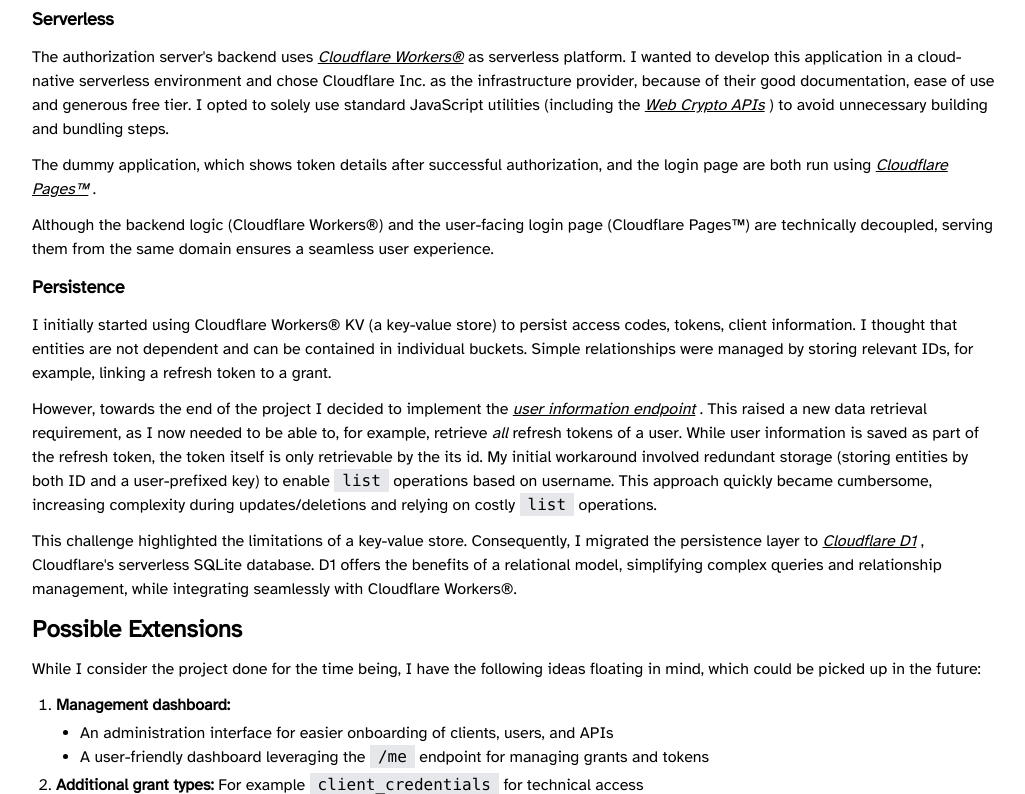
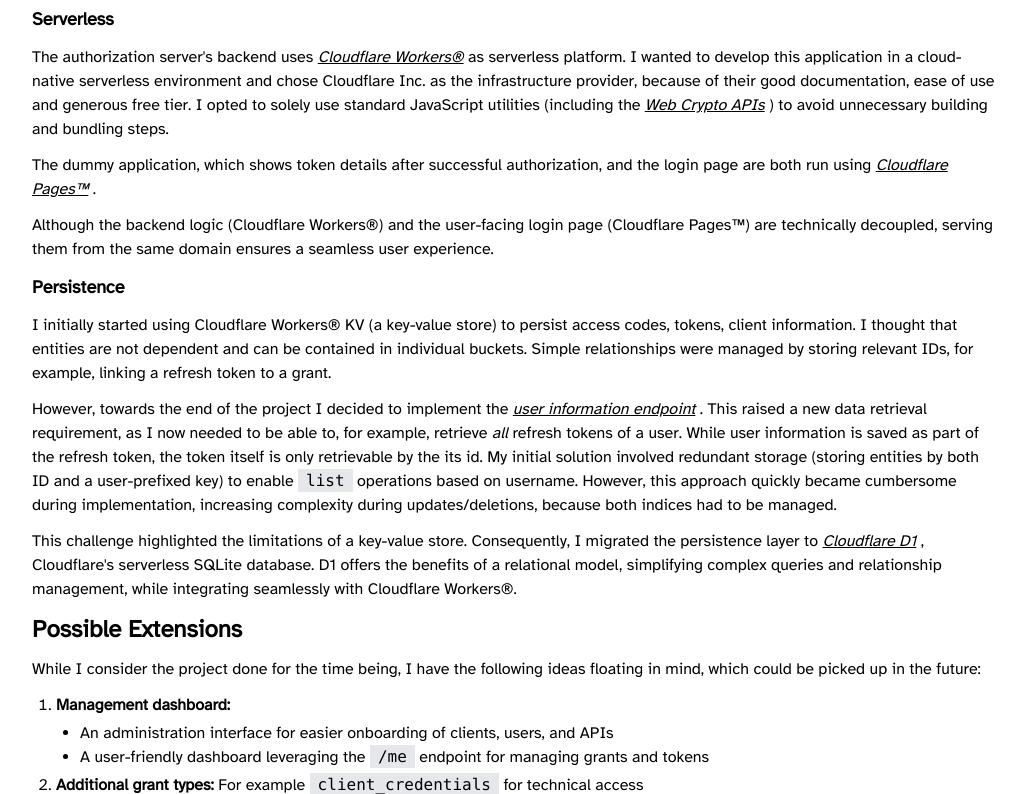
Before and after one commit to failllix/printable-portfolio, an Astro site: page /projects/serverless-oauth-2-1-service in a window 1280 px wide. Shown: the part 1285-2079 px from the top of the page, without its empty margins (124-1149 px from the left). Built offline with nearby package versions, Linux system fonts and the light colour scheme; Astro itself is replaced by a stand-in of ours.

Commit message:
Other: Slight rephrasings in serverless oAuth 2.1 project post

```diff
--- a/src/content/projects/serverless-oauth-2-1-service.mdx
+++ b/src/content/projects/serverless-oauth-2-1-service.mdx
@@ -9,7 +9,7 @@
 gitHubLink: https://github.com/failllix/serverless-oauth-2-1-service
 ---
 
-> ⛔ **Important note:** This project is _**not**_ intended to be used in a productive manner.
+> ⛔ **Important note:** This project is _**not**_ intended to be used in production.
 > It was built for educational purposes and likely contains critical security oversights.
 > It is _**not**_ meant to protect any kind of service nor data.
 
@@ -129,8 +129,8 @@
 However, towards the end of the project I decided to implement the [user information endpoint](#user-information-endpoint).
 This raised a new data retrieval requirement, as I now needed to be able to, for example, retrieve _all_ refresh tokens of a user.
 While user information is saved as part of the refresh token, the token itself is only retrievable by the its id.
-My initial workaround involved redundant storage (storing entities by both ID and a user-prefixed key) to enable `list` operations based on username.
-This approach quickly became cumbersome, increasing complexity during updates/deletions and relying on costly `list` operations.
+My initial solution involved redundant storage (storing entities by both ID and a user-prefixed key) to enable `list` operations based on username.
+However, this approach quickly became cumbersome during implementation, increasing complexity during updates/deletions, because both indices had to be managed.
 
 This challenge highlighted the limitations of a key-value store.
 Consequently, I migrated the persistence layer to [Cloudflare D1](https://developers.cloudflare.com/d1/), Cloudflare's serverless SQLite database.
```
